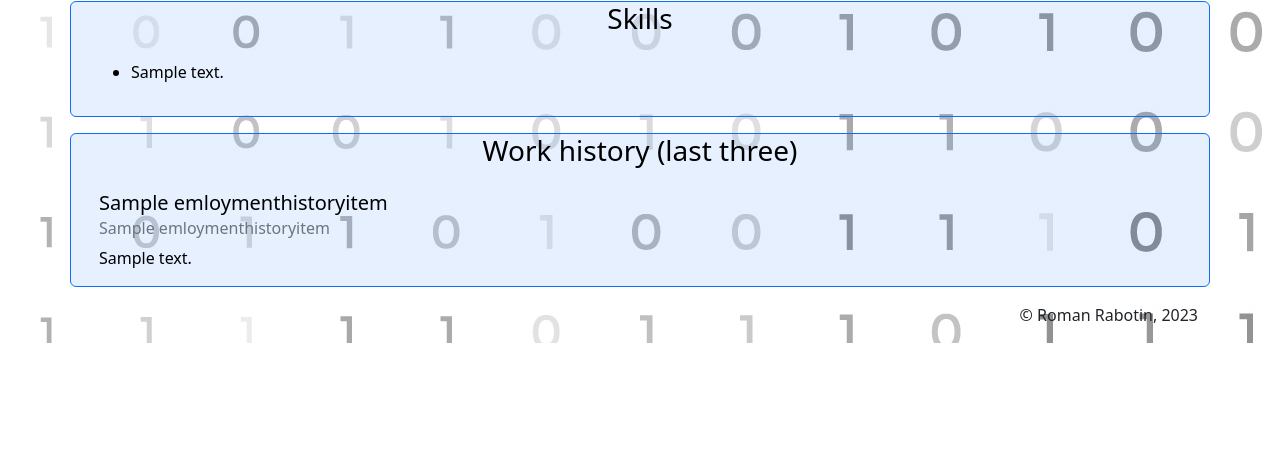
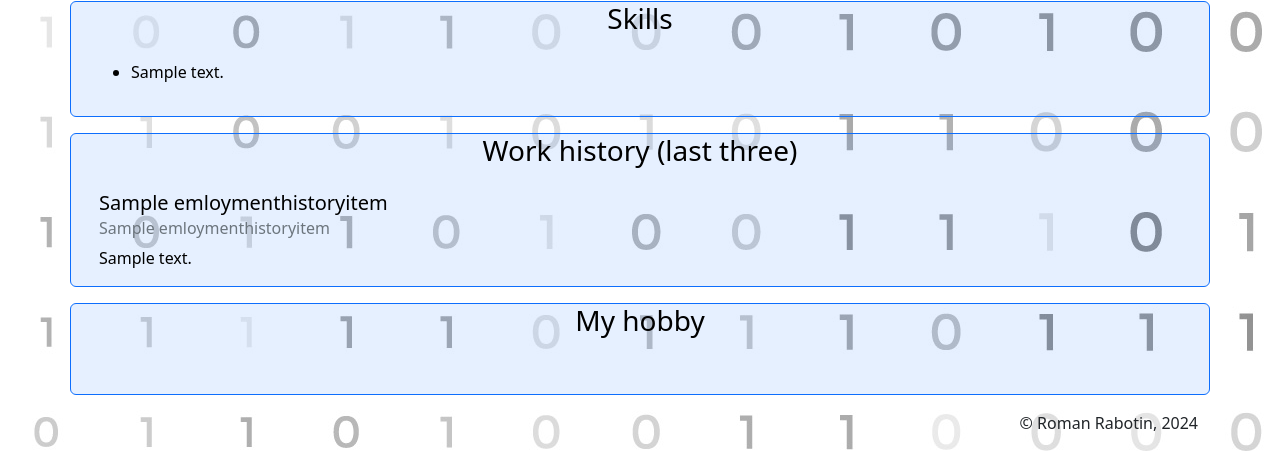
Before and after one commit to codeminder/053_mini_cv, a Django app: page / in a window 1280 px wide. Shown: the part 526-977 px from the top of the page. Before the commit the page ends 869 px from the top, so only its background shows below. Run offline with Django 4.2, Linux system fonts and the light colour scheme; tables that the repository leaves empty hold one stand-in row (values such as "Sample post"); grey boxes marked "Sample" are stand-in pictures; parts of the project's set-up code (start-up, migrations or seed data) failed here and were passed over; some libraries are stand-ins or nearby versions.

Commit message:
add hobby item
Changes to be committed:
	modified:   simple_cv/cv/admin.py
	modified:   simple_cv/cv/models.py
	modified:   simple_cv/cv/templates/cv/cv.html
	modified:   simple_cv/cv/views.py

```diff
--- a/simple_cv/cv/admin.py
+++ b/simple_cv/cv/admin.py
@@ -40,3 +40,8 @@ class EmloymentHistoryItemAdmin(admin.ModelAdmin):
                     "position_name_en", "text_uk","text_en")
     list_display_links = ("firm_name_uk","firm_name_en", "position_name_uk",
                           "position_name_en", "text_uk","text_en")
+
+@admin.register(HobbyItem)
+class HobbyItemAdmin(admin.ModelAdmin):
+    list_display = ("text_uk","text_en")
+    list_display_links = ("text_uk","text_en")
--- a/simple_cv/cv/models.py
+++ b/simple_cv/cv/models.py
@@ -96,3 +96,10 @@ class EmloymentHistoryItem(BaseItem):
         verbose_name = "Employer history item"
         verbose_name_plural = "Employer history items"
         ordering = ["-order"]
+
+class HobbyItem(BaseItem):
+
+    class Meta:
+        verbose_name = "Hobby item"
+        verbose_name_plural = "Hobby items"
+        ordering = ["-order"]
--- a/simple_cv/cv/templates/cv/cv.html
+++ b/simple_cv/cv/templates/cv/cv.html
@@ -126,7 +126,21 @@
             {% endfor %}
           </div>
       </div>
-      <div class="row"><p class="text-end">&#169; Roman Rabotin, 2023</p></div>
+      <div class="row">
+        <div class="card text-start text-bg-light bg-primary border-primary bg-opacity-10 mb-3">
+          <div class="row text-center"><h3>
+              {{ headers.hobby_item }}
+          </h3></div>
+          <div class="card-body">
+            <ul>
+              {% for hobby in hobby_item %}
+                  <li>{{ hobby.text }}</li>
+              {% endfor %}
+            </ul>
+          </div>
+        </div>
+    </div>
+      <div class="row"><p class="text-end">&#169; Roman Rabotin, 2024</p></div>
     </div>
   </div>
   {% endblock %}
--- a/simple_cv/cv/views.py
+++ b/simple_cv/cv/views.py
@@ -13,8 +13,8 @@ def cv(request):
 def get_context(lang):
 
     headers = {
-        "en":{"about": "About me", "skills": "Skills", "knowledge": "Knowledge and technologies", "work_history": "Work history (last three)"},
-        "uk": {"about": "Про мене", "skills": "Досвід", "knowledge": "Знання та технології", "work_history": "Професійний досвід (останні 3 посади)"}}
+        "en":{"about": "About me", "skills": "Skills", "knowledge": "Knowledge and technologies", "work_history": "Work history (last three)", "hobby_item":"My hobby"},
+        "uk": {"about": "Про мене", "skills": "Досвід", "knowledge": "Знання та технології", "work_history": "Професійний досвід (останні 3 посади)", "hobby_item":"Моє хобі"}}
 
     cv = ResumeHeader.objects.filter(pk=1).prefetch_related("contactitem_set", \
         "tittlephoto_set", "skillitem_set", "knowledgeitem_set", "emloymenthistoryitem_set")
@@ -25,6 +25,7 @@ def get_context(lang):
     skill_item = cv.first().skillitem_set.all().values(text = F(f"text_{lang}"))
     knowledge_item = cv.first().knowledgeitem_set.all().values(text = F(f"text_{lang}"))
     emloymenthistory_item = cv.first().emloymenthistoryitem_set.all().values(firm_name = F(f"firm_name_{lang}"), position_name = F(f"position_name_{lang}"), text = F(f"text_{lang}"))
+    hobby_item = cv.first().hobbyitem_set.all().values(text = F(f"text_{lang}"))
 
     return {
         "lang": lang,
@@ -35,4 +36,5 @@ def get_context(lang):
         "skill_item": skill_item,
         "knowledge_item": knowledge_item,
         "emloymenthistory_item": emloymenthistory_item,
+        "hobie_item": hobby_item,
         }
```
